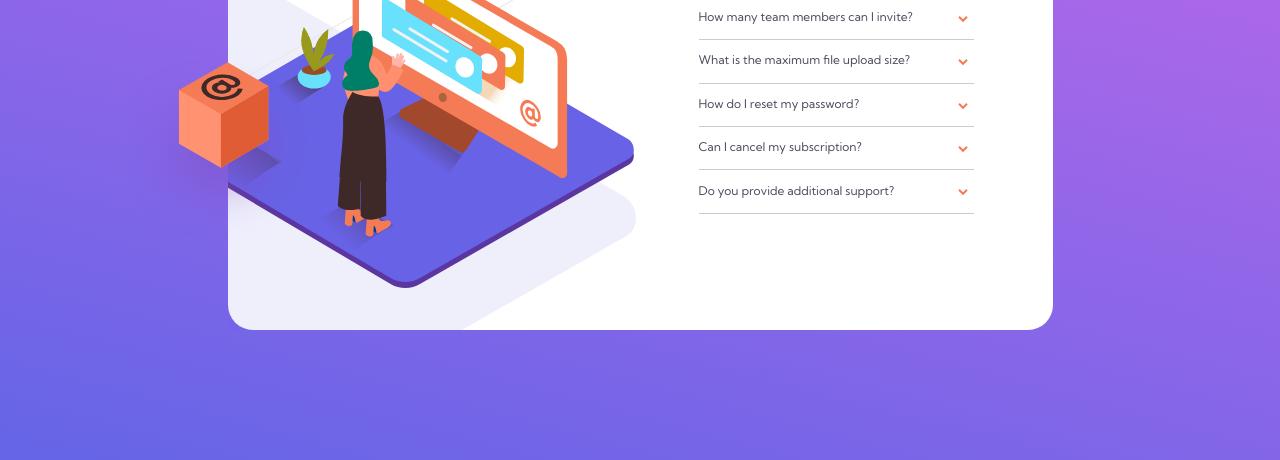
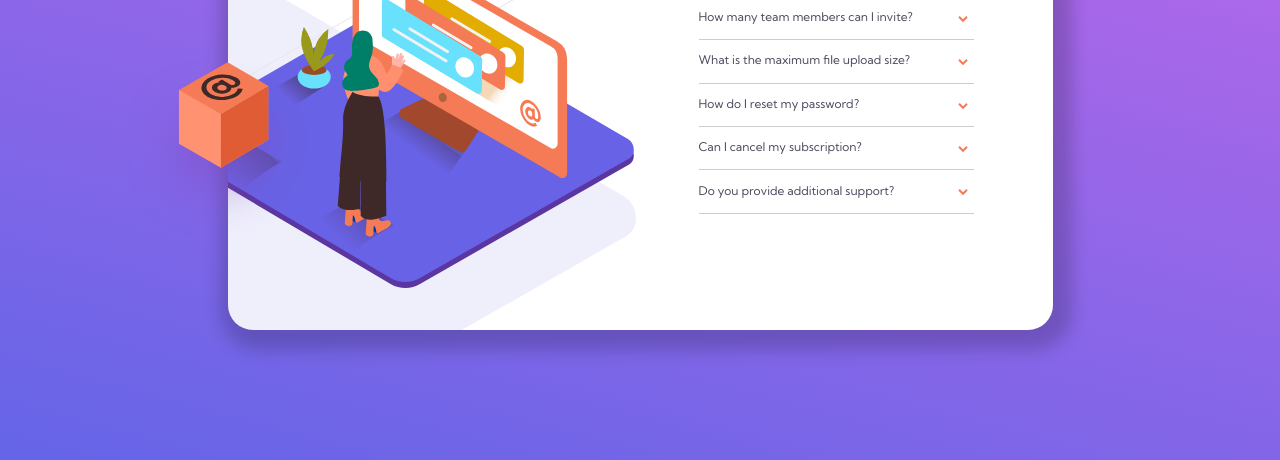
Before and after one commit to Israelgarate/Faq, a plain HTML site: page production/index.html in a window 1280 px wide. Shown: the part 340-800 px from the top of the page. Drawn offline with Linux system fonts and the light colour scheme.

Commit message:
Update style.css

```diff
--- a/production/style.css
+++ b/production/style.css
@@ -51,6 +51,9 @@ html {
   display: -webkit-box;
   display: -ms-flexbox;
   display: flex;
+  -webkit-box-shadow: 6px 7px 17px 13px rgba(0,0,0,0.19);
+  -moz-box-shadow: 6px 7px 17px 13px rgba(0,0,0,0.19);
+  box-shadow: 6px 7px 17px 13px rgba(0,0,0,0.19);
   -webkit-box-orient: vertical;
   -webkit-box-direction: normal;
       -ms-flex-direction: column;
```
